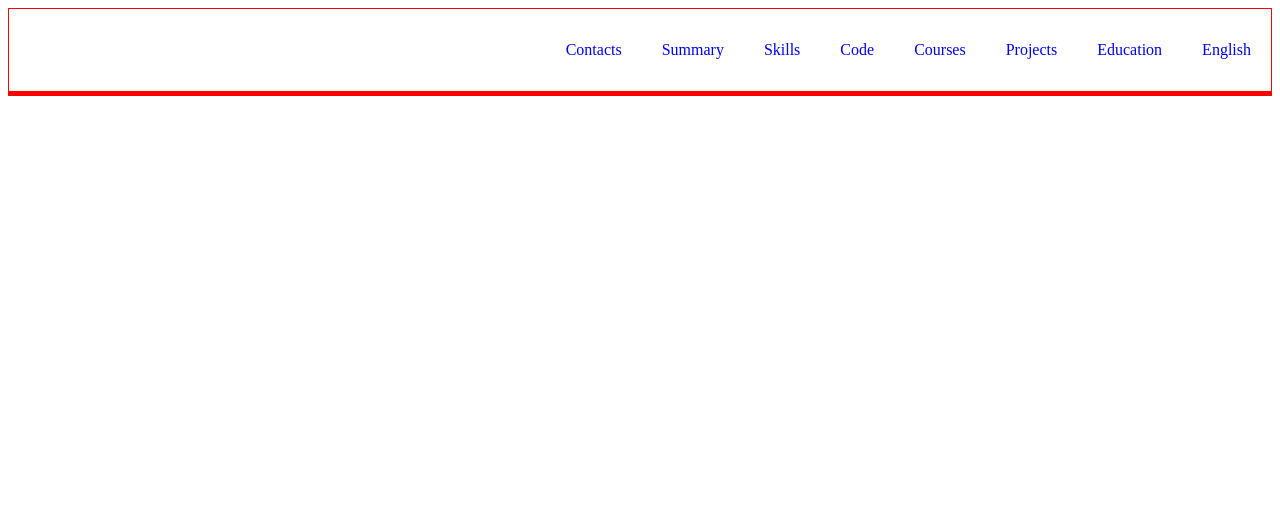
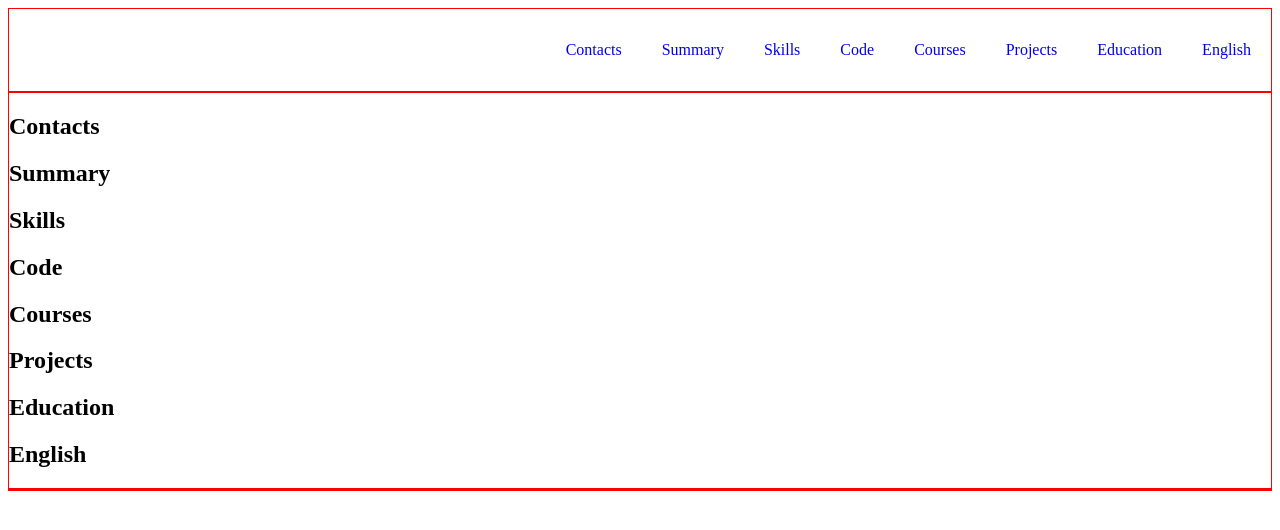
Before and after one commit to Akela89/rsschool-cv, a plain HTML site: page index.html in a window 1280 px wide. Drawn offline with Linux system fonts and the light colour scheme.

Commit message:
feat: add class and name section

```diff
--- a/index.html
+++ b/index.html
@@ -33,14 +33,53 @@
 
     <main class="main">
         <div class="container">
-            <section class="section" id="contacts"></section>
-            <section class="section" id="summary"></section>
-            <section class="section" id="skills"></section>
-            <section class="section" id="code"></section>
-            <section class="section" id="courses"></section>
-            <section class="section" id="projects"></section>
-            <section class="section" id="educarion"></section>
-            <section class="section" id="english"></section>
+            <section class="section" id="contacts">
+                <h1 class=".section-title">
+                    Contacts
+                </h1>
+            </section>
+
+            <section class="section" id="contacts">
+                <h1 class=".section-title">
+                    Summary
+                </h1>
+            </section>
+
+            <section class="section" id="contacts">
+                <h1 class=".section-title">
+                    Skills
+                </h1>
+            </section>
+
+            <section class="section" id="contacts">
+                <h1 class=".section-title">
+                    Code
+                </h1>
+            </section>
+            <section class="section" id="contacts">
+                <h1 class=".section-title">
+                    Courses
+                </h1>
+            </section>
+
+            <section class="section" id="contacts">
+                <h1 class=".section-title">
+                    Projects
+                </h1>
+            </section>
+
+            <section class="section" id="contacts">
+                <h1 class=".section-title">
+                    Education
+                </h1>
+            </section>
+
+            <section class="section" id="contacts">
+                <h1 class=".section-title">
+                    English
+                </h1>
+            </section>
+
         </div>
     </main>
 
```
